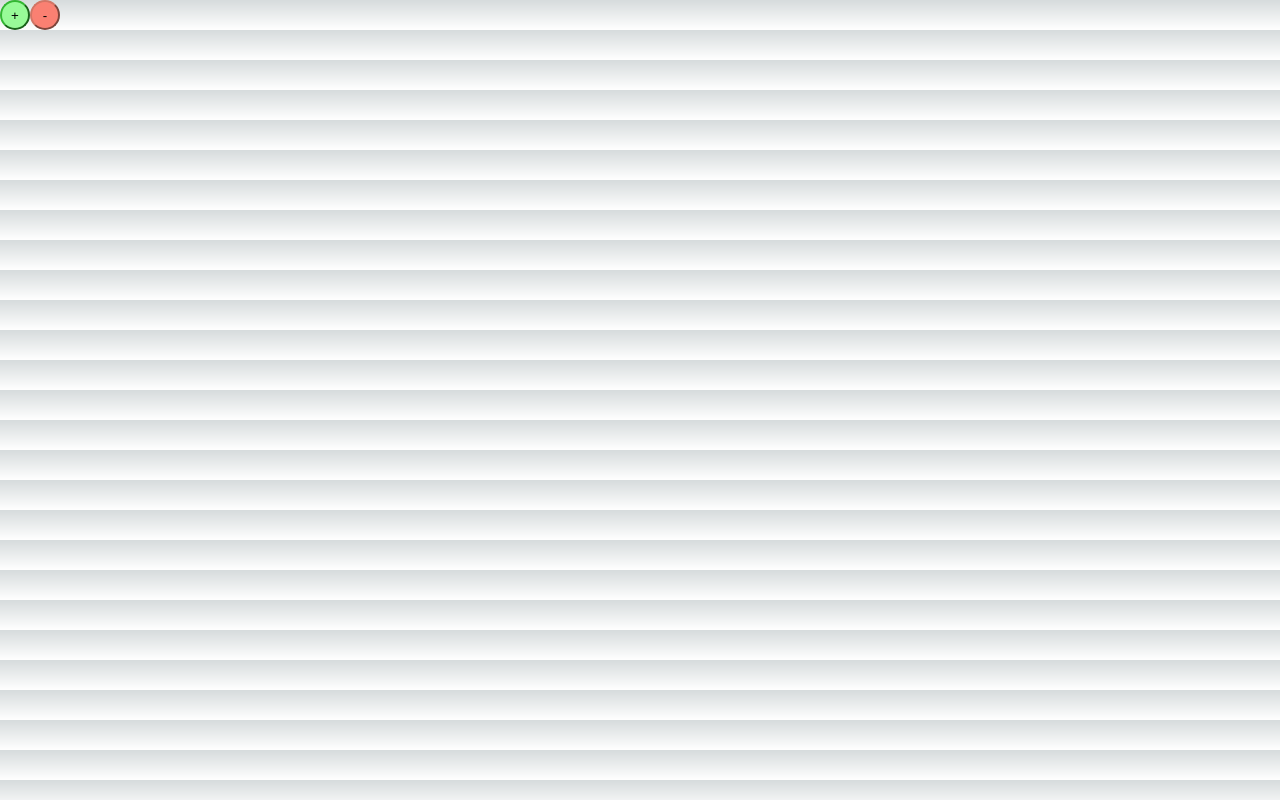
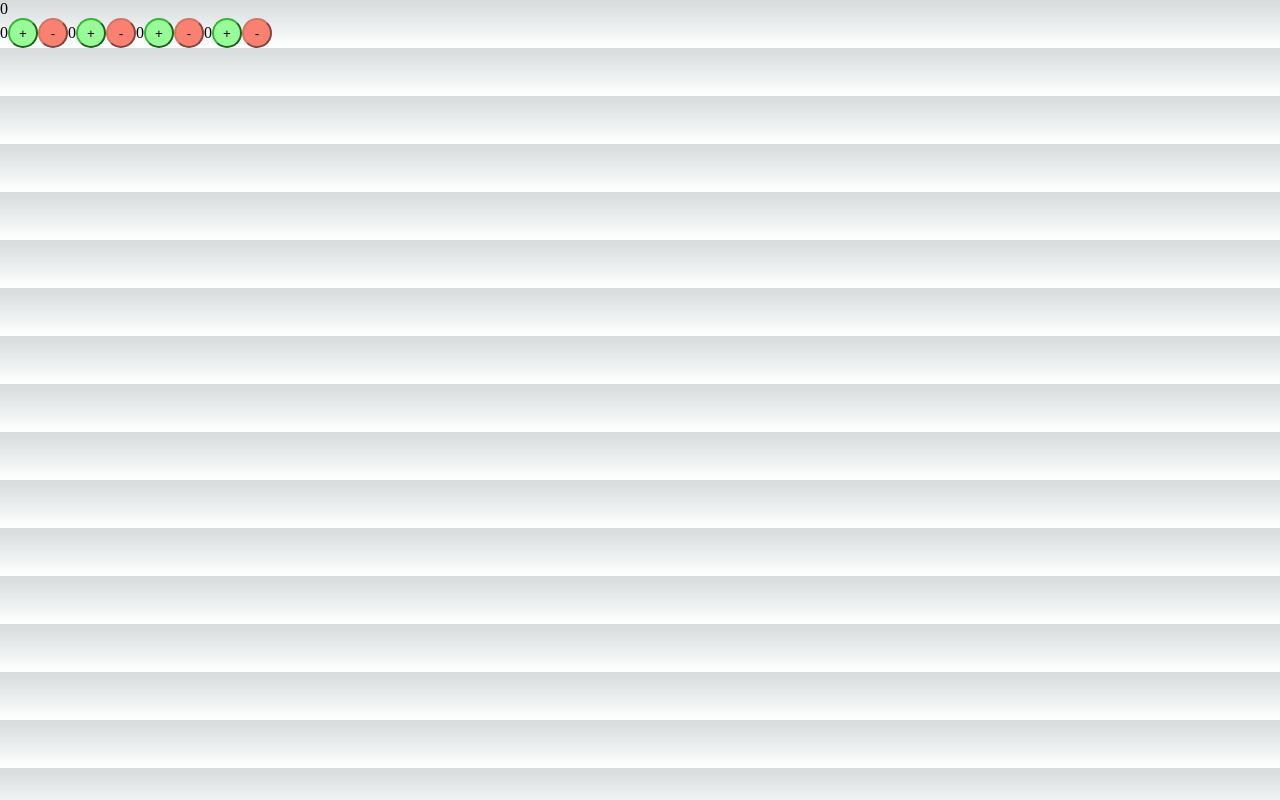
Before and after one commit to Aluonam/contadorTotalCounter, a Next.js app in the folder counter-total-counter/: page /components/AllCounter in a window 1280 px wide. Built offline with nearby package versions, Linux system fonts and the light colour scheme.

Commit message:
Todos los contadores  suman o restan sobre el mismo

```diff
--- a/counter-total-counter/pages/components/AllCounter.jsx
+++ b/counter-total-counter/pages/components/AllCounter.jsx
@@ -4,13 +4,30 @@ import Counter from './Counter'
 const AllCounter = () => {
 
     const [allCounter, setAllCounter] = useState([])
+    const [sumaAllCounter, setSumaAllCounter] = useState(0)
 
+    const showCounters = (num) => {
+        const newArr = new Array(num);
+        newArr.fill(0);
+        return(
+            newArr.map((actualElement, index)=>{
+                return(
+                    <Counter allCounter={allCounter} setAllCounter={setAllCounter} index={index}></Counter>
+                )
+            })
+        )
+    }
+
+    useEffect(() => {
+      setSumaAllCounter(allCounter.reduce((acumulativo,actual)=>acumulativo + actual, 0))
+    }, [allCounter])
 
   return (
     <>
-    {allCounter}
+    {sumaAllCounter}
+    <br></br>
 
-    <Counter setAllCounter={setAllCounter}></Counter>
+    {showCounters(4)}
     <br></br>
     </>
   )
--- a/counter-total-counter/pages/components/Counter.jsx
+++ b/counter-total-counter/pages/components/Counter.jsx
@@ -1,23 +1,28 @@
 import React, {useState} from 'react'
 import estiloCSS from '@/pages/components/Counter.module.css'
 
-const Counter = ({setAllCounter}) => {
+const Counter = ({allCounter, setAllCounter, index}) => {
 
 
     const [calculoContador, setCalculoContador] = useState(0)
 
 
     const sumar = ()=>{
-        const contador1 = setCalculoContador(calculoContador + 1)
-        setAllCounter(contador1)
+        setCalculoContador(calculoContador + 1)
+        const copyAll = structuredClone(allCounter)
+        copyAll[index] = calculoContador + 1;
+        setAllCounter(copyAll)
     }
     const restar = ()=>{
-        const contador1 = setCalculoContador(calculoContador - 1)
-        setAllCounter(contador1)
+        setCalculoContador(calculoContador - 1)
+        const copyAll = structuredClone(allCounter)
+        copyAll[index] = calculoContador - 1;
+        setAllCounter(copyAll)
     }
 
   return (
     <>
+    {calculoContador}
     <button onClick={()=>{sumar()}}
         className={estiloCSS.botonSumar}>+</button>
     <button onClick={()=>{restar()}}
--- a/counter-total-counter/pages/components/Reloj.jsx
+++ b/counter-total-counter/pages/components/Reloj.jsx
@@ -5,12 +5,15 @@ const Reloj = () => {
 
     const [hora, setHora] = useState()
 
+    const [horaMasDiez, setHoraMasDiez] = useState([])
+
     useEffect(() => {
       const interval = setInterval(() => {
         const fecha = new Date();
+        const hora10 = fecha.getMinutes() + 10;
 
-        const hora10 = fecha.getMinutes() + 5
         console.log(hora10)
+
 
       }, 1000)
 
@@ -22,6 +25,7 @@ const Reloj = () => {
   return (
     <>
     {hora}
+    {horaMasDiez}
     </>
   )
 }
--- a/counter-total-counter/pages/index.js
+++ b/counter-total-counter/pages/index.js
@@ -15,9 +15,9 @@ export default function Home() {
         <link rel="icon" href="/favicon.ico" />
       </Head>
       <main className={`${styles.main}`}>
-      {/* <AllCounter></AllCounter> */}
+      <AllCounter></AllCounter>
 
-      <Reloj></Reloj>
+      {/* <Reloj></Reloj> */}
       </main>
     </>
   )
```
